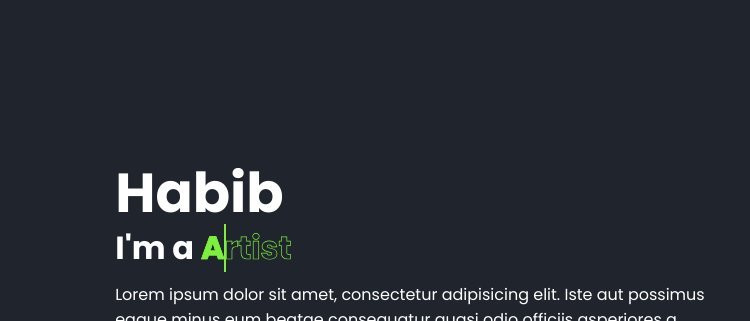
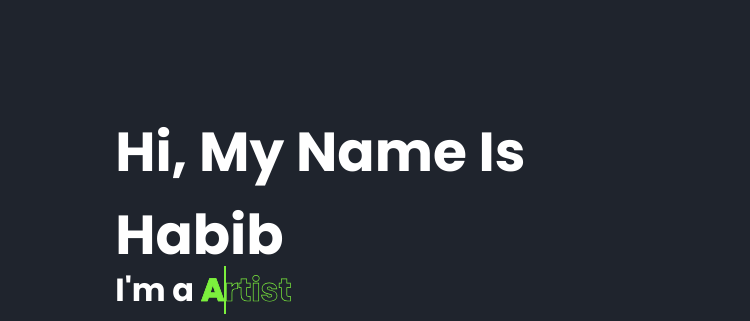
Before and after one commit to SamzzBot/My-Portfolio, a plain HTML site: page index.html in a window 1280 px wide. Shown: the part 139-460 px from the top of the page, 0-750 px from the left. Drawn offline with nearby package versions, Linux system fonts and the light colour scheme.

Commit message:
Update index.html

```diff
--- a/index.html
+++ b/index.html
@@ -34,7 +34,7 @@
 
   <section class="home">
     <div class="home-info">
-      <h1>Habib</h1>
+      <h1>Hi, My Name Is Habib</h1>
       <h2>I'm a
         <span style="--i:4;" data-text="Fronted Develope">Fronted Developer</span>
         <span style="--i:3;" data-text="Artist">Artist</span>
```
